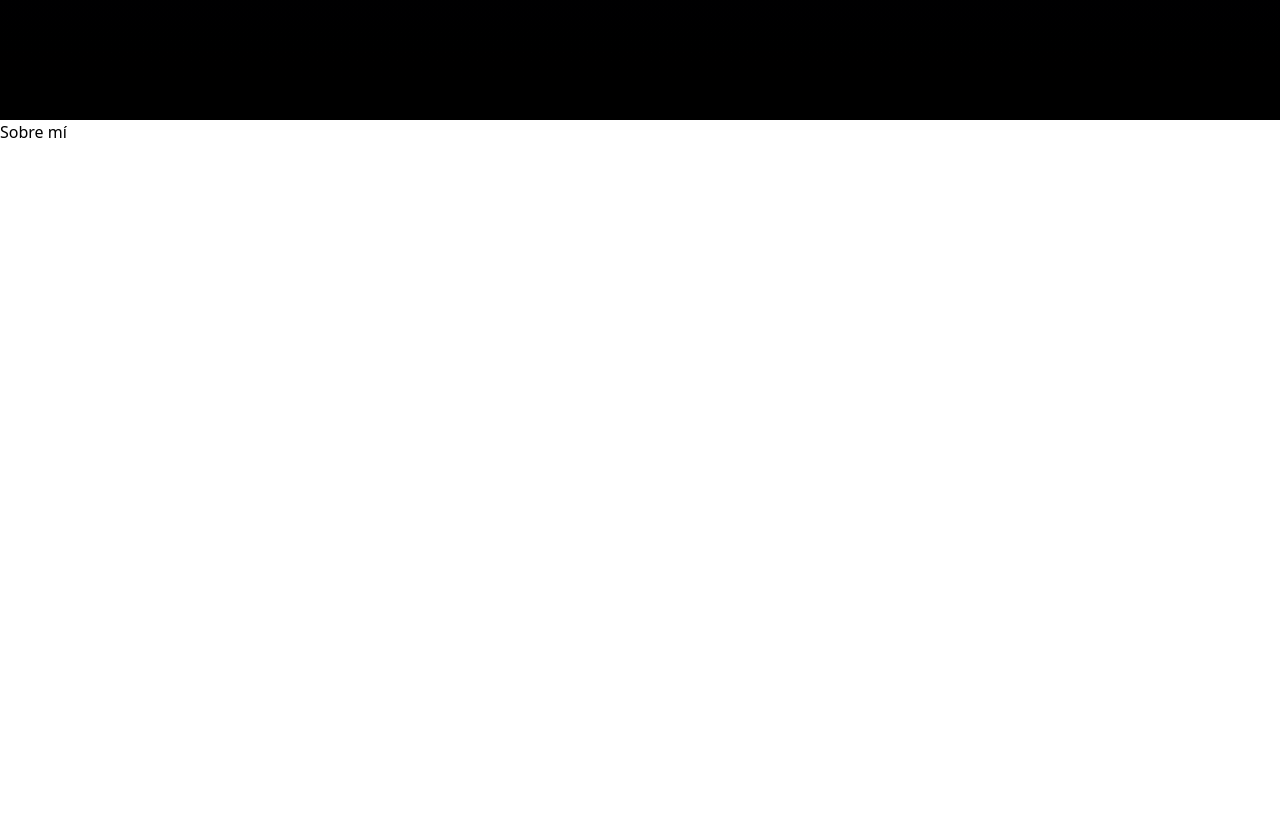
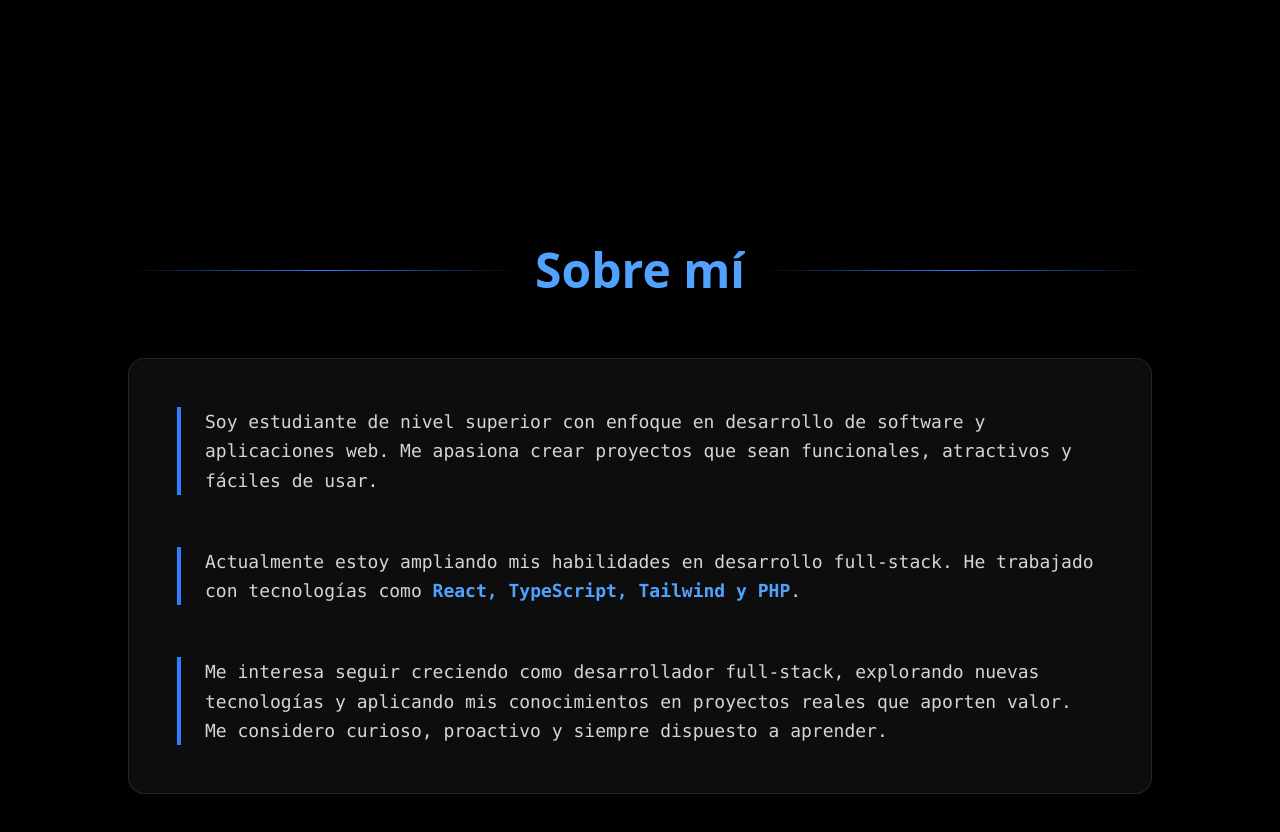
Before and after one commit to DevOnTheGo/portfolio, a React (Vite) app: page / in a window 1280 px wide. Shown: the part 680-1512 px from the top of the page. Before the commit the page ends 824 px from the top, so only its background shows below. Built offline with nearby package versions, Linux system fonts and the light colour scheme.

Commit message:
feat: about me section

```diff
--- a/src/components/About.tsx
+++ b/src/components/About.tsx
@@ -1,7 +1,53 @@
 export default function About() {
   return (
-    <section>
-      <h1>Sobre mí</h1>
+    <section className="min-h-screen flex items-center justify-center text-white px-6 md:px-16 py-20 bg-black relative overflow-hidden">
+      <div className="max-w-5xl relative z-10">
+        {/* Header with decorative line */}
+        <div className="flex items-center gap-4 mb-16">
+          <div className="flex-1 h-px bg-linear-to-r from-transparent via-blue-500 to-transparent "></div>
+          <h2 className="text-5xl font-semibold bg-blue-400 bg-clip-text text-transparent">
+            Sobre mí
+          </h2>
+          <div className="flex-1 h-px bg-linear-to-r from-transparent via-blue-500 to-transparent"></div>
+        </div>
+
+        {/* Main container with glassmorphism */}
+        <div className="backdrop-blur-sm bg-white/5 rounded-2xl p-8 md:p-12 border border-white/10 shadow-2xl">
+          {/* Grid container */}
+          <div className="space-y-13">
+            {/* Paragraph 1 with left border */}
+            <div className="border-l-4 border-blue-500 pl-6 hover:border-blue-400 transition-colors duration-300">
+              <p className="text-gray-300 text-base md:text-lg leading-relaxed font-mono">
+                Soy estudiante de nivel superior con enfoque en desarrollo de
+                software y aplicaciones web. Me apasiona crear proyectos que
+                sean funcionales, atractivos y fáciles de usar.
+              </p>
+            </div>
+
+            {/* Paragraph 2 with left border */}
+            <div className="border-l-4 border-blue-500 pl-6 hover:border-blue-400 transition-colors duration-300">
+              <p className="text-gray-300 text-base md:text-lg leading-relaxed font-mono">
+                Actualmente estoy ampliando mis habilidades en desarrollo
+                full-stack. He trabajado con tecnologías como{" "}
+                <span className="text-blue-400 font-semibold">
+                  React, TypeScript, Tailwind y PHP
+                </span>
+                .
+              </p>
+            </div>
+
+            {/* Paragraph 3 with left border */}
+            <div className="border-l-4 border-blue-500 pl-6 hover:border-blue-400 transition-colors duration-300">
+              <p className="text-gray-300 text-base md:text-lg leading-relaxed font-mono">
+                Me interesa seguir creciendo como desarrollador full-stack,
+                explorando nuevas tecnologías y aplicando mis conocimientos en
+                proyectos reales que aporten valor. Me considero curioso,
+                proactivo y siempre dispuesto a aprender.
+              </p>
+            </div>
+          </div>
+        </div>
+      </div>
     </section>
   );
 }
```
